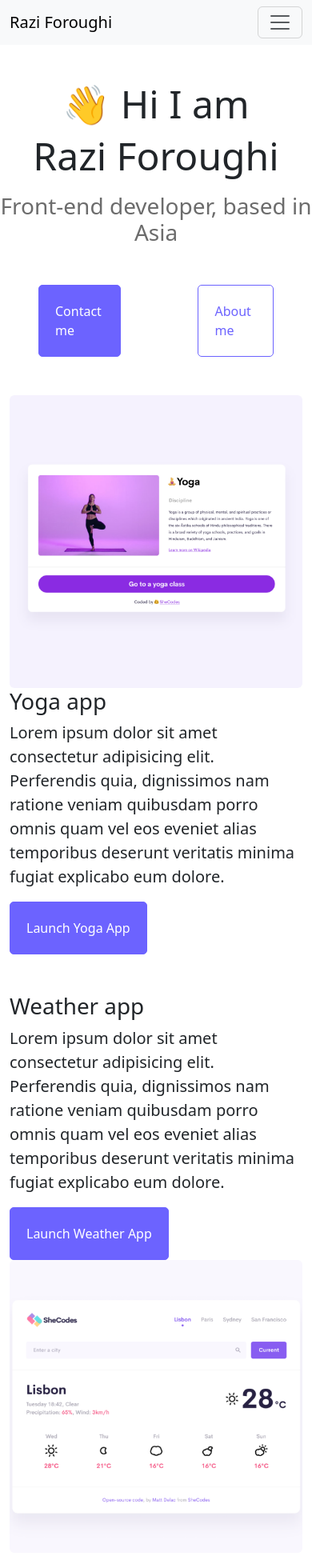
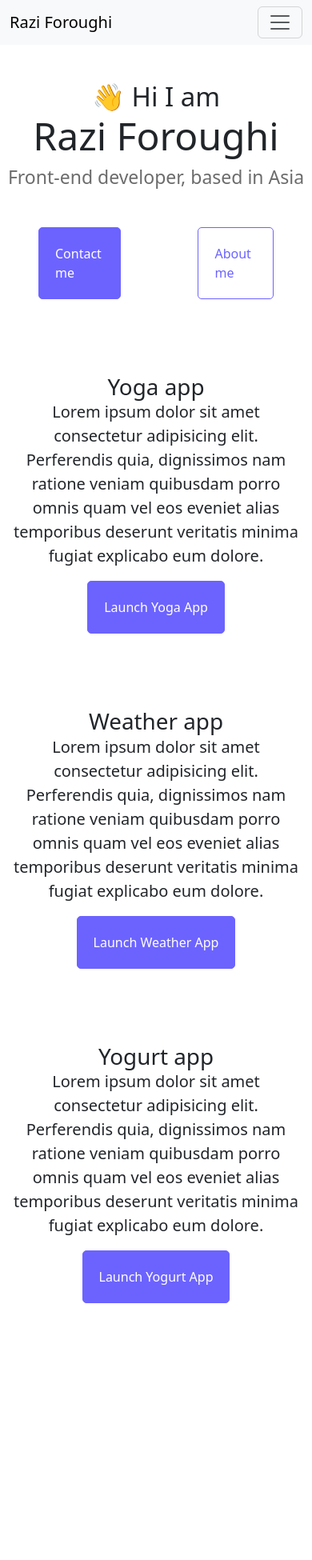
Before and after one commit to Razi86/Portfolio, a plain HTML site: page index.html in a window 390 px wide. Shown: the top 1950 px of the page at 80% size. After the commit the page ends 1677 px from the top, so only its background shows below. Drawn offline with nearby package versions, Linux system fonts and the light colour scheme; files that its build step writes are made by us from their sources.

Commit message:
media query

```diff
--- a/css/style.css
+++ b/css/style.css
@@ -8,13 +8,13 @@ html {
     color: var(--primary-color);
 }
 
-.title-h2 {
+h2 {
     font-size: 48px;
     margin: 45px 0 0px;
 }
 
 h1 {
-    font-size: 88px;
+    font-size: 87px;
     margin: 0;
 }
 
@@ -42,9 +42,18 @@ h3 {
     color: white;
 }
 
-@media (max-width: 576px) {
-    h1 {
-        font-size: 48px;
-        line-height: 1.5;
+@media (max-width:576px) {
+
+    h1{
+         font-size: 48px;
     }
+
+    h2 {
+        font-size: 33px;
+    }
+
+    h3 {
+        font-size: 23px;
+    }
+
 }
--- a/index.html
+++ b/index.html
@@ -6,10 +6,9 @@
     <meta http-equiv="X-UA-Compatible" content="IE=edge">
     <meta name="viewport" content="width=device-width, initial-scale=1.0">
     <title>Portfolio</title>
-    <meta name="description" content="Razi Foroughi is a front-end developer based in Iran, check out her projects and contact her for job inquiries">
     <link href="https://cdn.jsdelivr.net/npm/bootstrap@5.3.0-alpha3/dist/css/bootstrap.min.css" rel="stylesheet" integrity="sha384-KK94CHFLLe+nY2dmCWGMq91rCGa5gtU4mk92HdvYe+M/SXH301p5ILy+dN9+nJOZ" crossorigin="anonymous">
     <script src="https://cdn.jsdelivr.net/npm/bootstrap@5.3.0-alpha3/dist/js/bootstrap.bundle.min.js" integrity="sha384-ENjdO4Dr2bkBIFxQpeoTz1HIcje39Wm4jDKdf19U8gI4ddQ3GYNS7NTKfAdVQSZe" crossorigin="anonymous"></script>
-    <link href="css/style.css" rel="stylesheet" />
+    <link href="style.css" rel="stylesheet" />
 </head>
 
 <body>
@@ -22,19 +21,19 @@
             <div class="collapse navbar-collapse" id="navbarNav">
                 <ul class="navbar-nav">
                     <li class="nav-item">
-                        <a class="nav-link active" title="home" aria-current="page" href="/">Home</a>
+                        <a class="nav-link active" aria-current="page" href="#">Home</a>
                     </li>
                     <li class="nav-item">
-                        <a class="nav-link" title="about" href="/about.html">About me</a>
+                        <a class="nav-link" href="about.html">About me</a>
                     </li>
                     <li class="nav-item">
-                        <a class="nav-link" title="contact" href="/about.html#contact">Contact me</a>
+                        <a class="nav-link" href="about.html#contact">Contact me</a>
                     </li>
                 </ul>
             </div>
         </div>
     </nav>
-    <h2 class="text-center title-h2">
+    <h2 class="text-center">
         👋 Hi I am
     </h2>
     <h1 class="text-center">
@@ -44,38 +43,38 @@
         Front-end developer, based in Asia
     </h3>
     <div class="link-navigation">
-        <a href="/about.html#contact" title="contact" class="contact-link btn-link m-5">Contact me</a>
-        <a class="btn-link m-5" title="about" href="/about.html">About me</a>
+        <a href="about.html#contact" class="contact-link btn-link m-5">Contact me</a>
+        <a class="btn-link m-5" href="about.html">About me</a>
     </div>
     <div class="container">
         <div class="row">
-            <div class="col-sm-6">
-                <img class="img-fluid rounded" alt="yoga app" src="images/l3jP-yoga.png">
+            <div class="col d-sm-block d-none">
+                <img class="img-fluid rounded" src="images/l3jP-yoga.png">
             </div>
-            <div class="col-sm-6">
+            <div class="col text-center text-sm-start">
                 <h2 class="fs-1">Yoga app</h2>
                 <p class="lh-base fs-5">Lorem ipsum dolor sit amet consectetur adipisicing elit. Perferendis quia, dignissimos nam ratione veniam quibusdam porro omnis quam vel eos eveniet alias temporibus deserunt veritatis minima fugiat explicabo eum dolore.</p>
-                <a href="#" title="yoga-app" class="contact-link btn-link d-inline-block ">Launch Yoga App</a>
+                <a href="#" class="contact-link btn-link d-inline-block ">Launch Yoga App</a>
             </div>
         </div>
         <div class="row mt-5">
-            <div class="col-sm-6">
+            <div class="col text-center text-sm-start">
                 <h2 class="fs-1">Weather app</h2>
                 <p class="lh-base fs-5">Lorem ipsum dolor sit amet consectetur adipisicing elit. Perferendis quia, dignissimos nam ratione veniam quibusdam porro omnis quam vel eos eveniet alias temporibus deserunt veritatis minima fugiat explicabo eum dolore.</p>
-                <a href="#" title="weather-app" class="contact-link btn-link d-inline-block ">Launch Weather App</a>
+                <a href="#" class="contact-link btn-link d-inline-block ">Launch Weather App</a>
             </div>
-            <div class="col-sm-6">
-                <img class="img-fluid rounded" alt="weather app" src="images/jxM9-weather.png">
+            <div class="col d-sm-block d-none">
+                <img class="img-fluid rounded" src="images/jxM9-weather.png">
             </div>
         </div>
         <div class="row mt-5 mb-5">
-            <div class="col-sm-6">
-                <img class="img-fluid rounded" alt="yogurt app" src="images/WgM8-yogurt.png">
+            <div class="col d-sm-block d-none">
+                <img class="img-fluid rounded" src="images/WgM8-yogurt.png">
             </div>
-            <div class="col-sm-6">
+            <div class="col text-center text-sm-start">
                 <h2 class="fs-1">Yogurt app</h2>
                 <p class="lh-base fs-5">Lorem ipsum dolor sit amet consectetur adipisicing elit. Perferendis quia, dignissimos nam ratione veniam quibusdam porro omnis quam vel eos eveniet alias temporibus deserunt veritatis minima fugiat explicabo eum dolore.</p>
-                <a href="#" title="yogurt-app" class="contact-link btn-link d-inline-block ">Launch Yogurt App</a>
+                <a href="#" class="contact-link btn-link d-inline-block ">Launch Yogurt App</a>
             </div>
         </div>
     </div>
```
